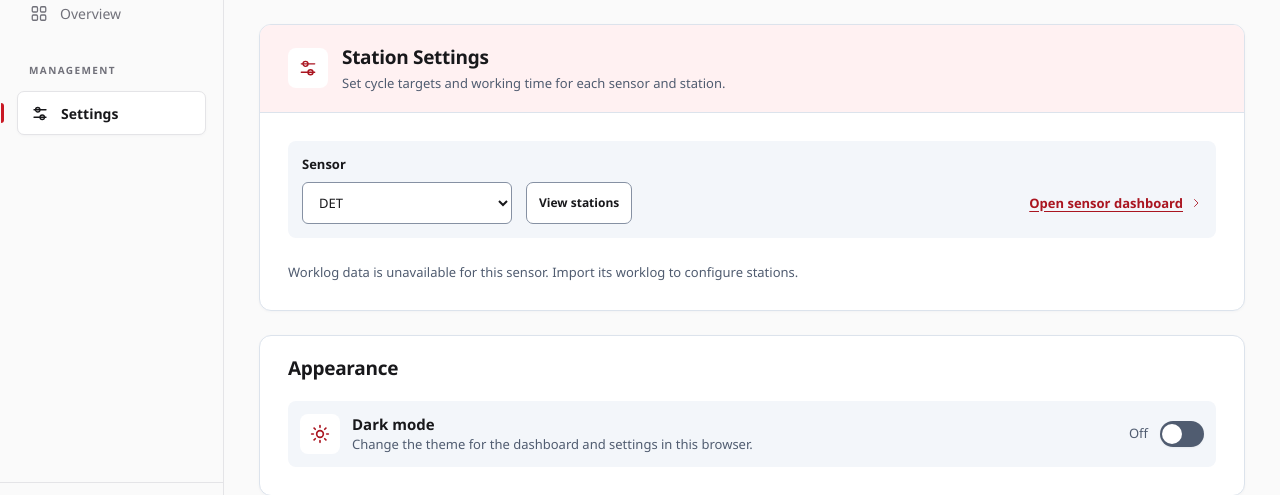
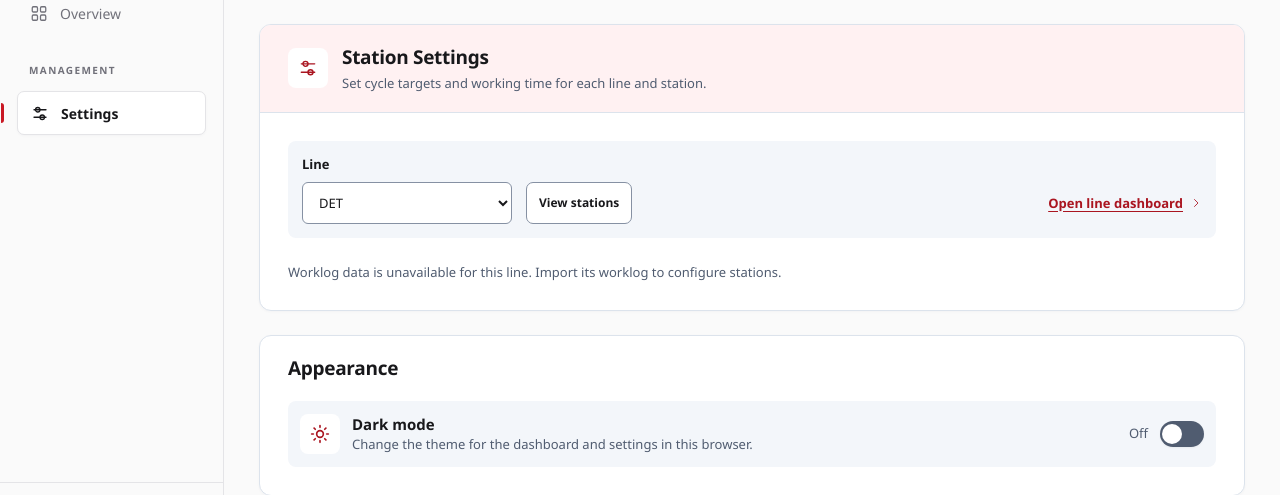
Before and after one commit to Iotnect/shimadzu, a Laravel app: page /setting in a window 1280 px wide. Shown: the part 171-666 px from the top of the page. Run offline with Laravel 12, Linux system fonts and the light colour scheme; a user stored in the database is signed in; data comes from the database, SQL or seed files in the repository; data that the repository does not hold is empty; style sheets or scripts are compiled from the project's sources.

Commit message:
Use line terminology throughout user-facing dashboard text

```diff
--- a/app/Console/Commands/ImportSensorWorklogs.php
+++ b/app/Console/Commands/ImportSensorWorklogs.php
@@ -14,7 +14,7 @@ use XMLReader;
 use ZipArchive;
 
 #[Signature('worklogs:import {workbook : Path to the XLSX workbook}')]
-#[Description('Import sensor worksheets into private dashboard snapshots')]
+#[Description('Import line worksheets into private dashboard snapshots')]
 class ImportSensorWorklogs extends Command
 {
     public function handle(): int
@@ -84,7 +84,7 @@ class ImportSensorWorklogs extends Command
             }
 
             if ($sensors === []) {
-                $this->error('No sensor worklog worksheets were found.');
+                $this->error('No line worklog worksheets were found.');
 
                 return self::FAILURE;
             }
--- a/app/Http/Controllers/DashboardController.php
+++ b/app/Http/Controllers/DashboardController.php
@@ -50,7 +50,7 @@ class DashboardController extends Controller
             'to' => ['required_with:from', 'date_format:Y-m-d', 'after_or_equal:from'],
             'sensor' => ['sometimes', 'string', Rule::in($dashboard->sensors())],
             'station' => ['sometimes', 'string', Rule::in(['all', 'St1', 'St2', 'St3', 'St4', 'St5', 'St6', 'St7'])],
-        ]);
+        ], [], ['sensor' => 'line']);
     }
 
     public function station(Request $request, ProductionDashboard $dashboard, string $station): View
--- a/app/Http/Controllers/StationSettingsController.php
+++ b/app/Http/Controllers/StationSettingsController.php
@@ -17,7 +17,7 @@ class StationSettingsController extends Controller
     public function index(Request $request, ProductionDashboard $dashboard, StationSettings $settings): View
     {
         $sensors = $dashboard->sensors();
-        $input = $request->validate(['sensor' => ['sometimes', 'string', Rule::in($sensors)]]);
+        $input = $request->validate(['sensor' => ['sometimes', 'string', Rule::in($sensors)]], [], ['sensor' => 'line']);
         $sensor = $input['sensor'] ?? (in_array(ProductionDashboard::DEFAULT_SENSOR, $sensors, true) ? ProductionDashboard::DEFAULT_SENSOR : $sensors[0]);
         $available = $settings->available();
         $stations = [];
@@ -51,7 +51,7 @@ class StationSettingsController extends Controller
     public function store(Request $request, ProductionDashboard $dashboard, StationSettings $settings): RedirectResponse
     {
         abort_unless($settings->available() && $request->user() instanceof User, 403);
-        $selection = $request->validate(['sensor' => ['required', 'string', Rule::in($dashboard->sensors())]]);
+        $selection = $request->validate(['sensor' => ['required', 'string', Rule::in($dashboard->sensors())]], [], ['sensor' => 'line']);
         $input = $request->validate([
             'station' => ['required', 'string', Rule::in($dashboard->stationNames($selection['sensor']))],
             'effective_from' => ['required', 'date_format:Y-m-d'],
--- a/resources/js/components/dashboard-controls.jsx
+++ b/resources/js/components/dashboard-controls.jsx
@@ -48,7 +48,7 @@ export function mountDashboardControls(data) {
 export function renderSensorOptions(data, selectSensor) {
     mount(document.querySelector('#sensor-options'), <DropdownMenu.Root modal={false}>
         <DropdownMenu.Trigger asChild>
-            <Button type="button" variant="outline" className="cursor-pointer">Sensor Option <ChevronDown aria-hidden="true" /></Button>
+            <Button type="button" variant="outline" className="cursor-pointer">Line Option <ChevronDown aria-hidden="true" /></Button>
         </DropdownMenu.Trigger>
         <DropdownMenu.Portal>
             <DropdownMenu.Content align="end" sideOffset={6} collisionPadding={12}
--- a/resources/js/report.js
+++ b/resources/js/report.js
@@ -56,7 +56,7 @@ export function reportHtml(data, jobs, search = '', exportedAt = new Date()) {
 </style></head><body>
 <header><div class="brand">SHIMADZU<small>PRODUCTION INTELLIGENCE</small></div><div class="report-heading"><h1>${escapeHtml(sensorLabel)} production report</h1><p>${escapeHtml(period)} &middot; ${escapeHtml(station)}</p></div></header>
 <section class="metrics" aria-label="Production metrics for the selected period">${metrics.map(([label, value]) => `<div class="metric"><span>${escapeHtml(label)}</span><strong>${escapeHtml(value)}</strong></div>`).join('')}</section>
-<p class="note">Period: ${escapeHtml(period)}. Metrics cover the selected sensor and sections. Working Hour sums daily station capacity using the settings effective on each recorded production date. Total Qty counts worklog records. Recorded qty (Excel): ${number(summary.quantity, 0)}${summary.missingQuantity ? ` (${number(summary.missingQuantity, 0)} jobs with missing quantity)` : ''}. Total Std Time (Min): ${summary.expected === null ? 'Not configured' : number(summary.expected)}.</p>
+<p class="note">Period: ${escapeHtml(period)}. Metrics cover the selected line and sections. Working Hour sums daily station capacity using the settings effective on each recorded production date. Total Qty counts worklog records. Recorded qty (Excel): ${number(summary.quantity, 0)}${summary.missingQuantity ? ` (${number(summary.missingQuantity, 0)} jobs with missing quantity)` : ''}. Total Std Time (Min): ${summary.expected === null ? 'Not configured' : number(summary.expected)}.</p>
 <h2>Production work log &middot; ${jobs.length} matching records</h2>
 ${search ? `<p class="note">Search: ${escapeHtml(search)}. The table includes all matching records across every page.</p>` : ''}
 <table><colgroup><col style="width:5%"><col style="width:6%"><col style="width:12%"><col style="width:16%"><col style="width:13%"><col style="width:15%"><col style="width:15%"><col style="width:9%"><col style="width:9%"></colgroup><thead><tr><th>Job ID</th><th>Station</th><th>Reference</th><th>Product</th><th>Operator</th><th>Start</th><th>End</th><th class="numeric">Cycle (min)</th><th class="numeric">Quantity</th></tr></thead><tbody>${rows}</tbody></table>
--- a/resources/views/components/app-layout.blade.php
+++ b/resources/views/components/app-layout.blade.php
@@ -5,7 +5,7 @@
     <meta charset="utf-8">
     <meta name="viewport" content="width=device-width, initial-scale=1">
     <meta name="theme-color" content="#e31b23">
-    <meta name="description" content="Monitor production cycle times, station activity, and daily performance across sensors.">
+    <meta name="description" content="Monitor production cycle times, station activity, and daily performance across lines.">
     <title>Shimadzu · {{ $title }}</title>
     <link rel="icon" type="image/svg+xml" href="{{ asset('favicon.svg') }}?v=shimadzu">
     <link rel="icon" type="image/x-icon" sizes="16x16 32x32 48x48" href="{{ asset('favicon.ico') }}?v=shimadzu">
--- a/resources/views/dashboard.blade.php
+++ b/resources/views/dashboard.blade.php
@@ -46,7 +46,7 @@
                             @elseif($stationPage !== null)
                                 <a class="text-button" href="{{ route('sensors.show', $dashboard['sensor']) }}#stations">View all stations <x-icon name="arrow" /></a>
                             @else
-                                <a class="text-button" id="sensor-worklog-link" href="{{ route('sensors.show', $dashboard['sensor']) }}" data-route="{{ route('sensors.show', ['sensor' => '__sensor__'], absolute: false) }}">Open sensor worklog <x-icon name="arrow" /></a>
+                                <a class="text-button" id="sensor-worklog-link" href="{{ route('sensors.show', $dashboard['sensor']) }}" data-route="{{ route('sensors.show', ['sensor' => '__sensor__'], absolute: false) }}">Open line worklog <x-icon name="arrow" /></a>
                             @endif
                         </div>
                         <div class="table-scroll"><table class="station-table"><thead><tr><th>Station</th><th>Efficiency</th><th>Running</th><th>Idle</th><th>Cycles</th><th></th></tr></thead><tbody id="station-rows"></tbody></table></div>
--- a/resources/views/settings.blade.php
+++ b/resources/views/settings.blade.php
@@ -13,7 +13,7 @@
             <span class="settings-section-icon"><x-icon name="settings" /></span>
             <div>
                 <h2 id="station-settings-heading">Station Settings</h2>
-                <p>Set cycle targets and working time for each sensor and station.</p>
+                <p>Set cycle targets and working time for each line and station.</p>
             </div>
         </div>
         <div class="station-settings-body">
@@ -31,7 +31,7 @@
             @endif
                 <form method="GET" action="{{ route('settings') }}" class="station-sensor-form">
                     <div class="station-setting-field">
-                        <label for="settings-sensor">Sensor</label>
+                        <label for="settings-sensor">Line</label>
                         <select name="sensor" id="settings-sensor">
                             @foreach($sensors as $name)
                                 <option value="{{ $name }}" @selected($sensor === $name)>{{ config('production.sensor_labels.'.$name, $name) }}</option>
@@ -39,11 +39,11 @@
                         </select>
                     </div>
                     <button class="button button-quiet" type="submit">View stations</button>
-                    <a class="text-button" href="{{ route('sensors.show', $sensor) }}">Open sensor dashboard <x-icon name="arrow" /></a>
+                    <a class="text-button" href="{{ route('sensors.show', $sensor) }}">Open line dashboard <x-icon name="arrow" /></a>
                 </form>
 
                 @if($stations === [])
-                    <p class="station-settings-note">Worklog data is unavailable for this sensor. Import its worklog to configure stations.</p>
+                    <p class="station-settings-note">Worklog data is unavailable for this line. Import its worklog to configure stations.</p>
                 @else
                     <div class="station-list-heading">
                         <h3 id="station-list-heading">Stations</h3>
```
Also changed, not shown: resources/js/app.js (+5 -5 lines), tests/Feature/SensorWorklogTest.php (+2 -1 lines).
